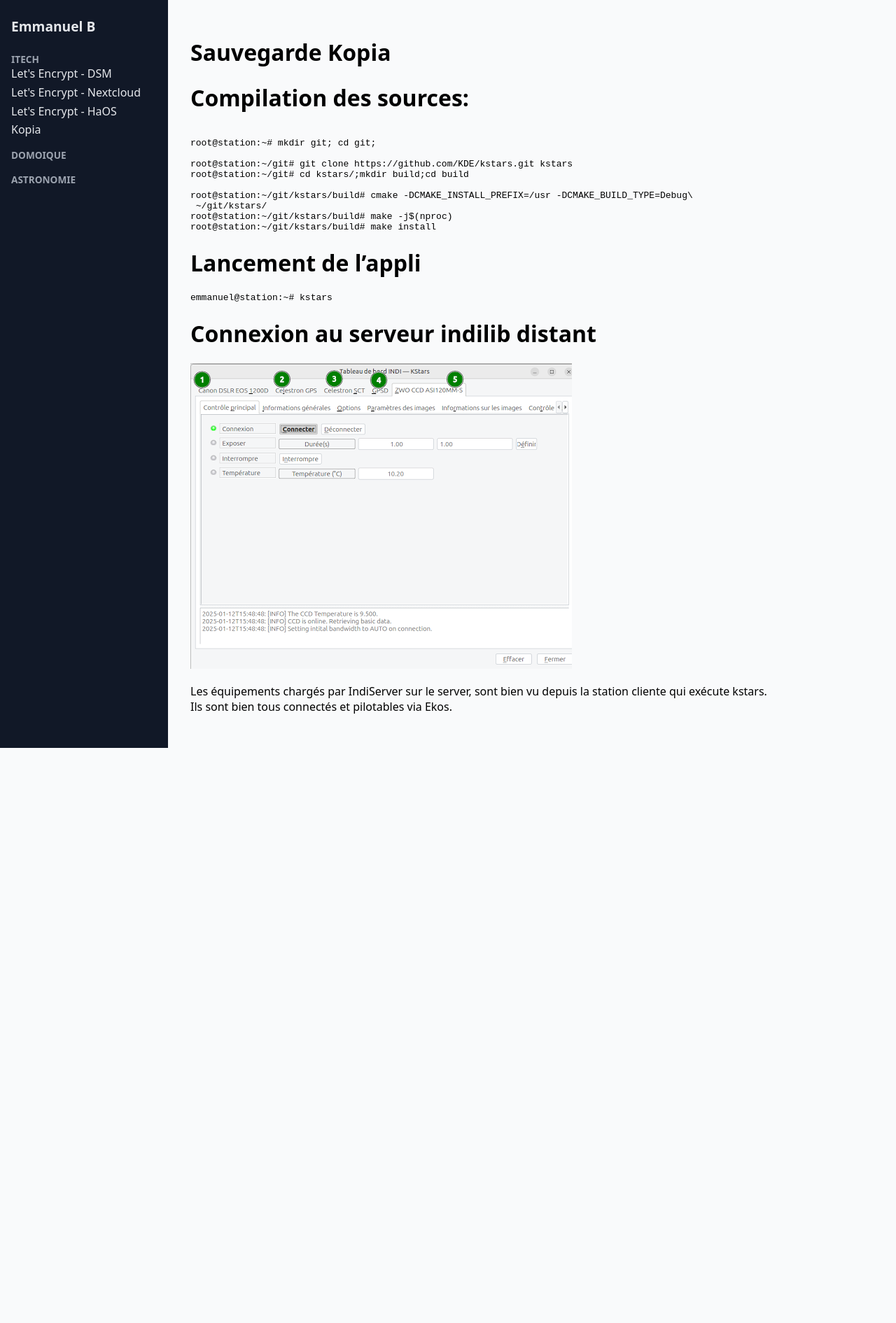
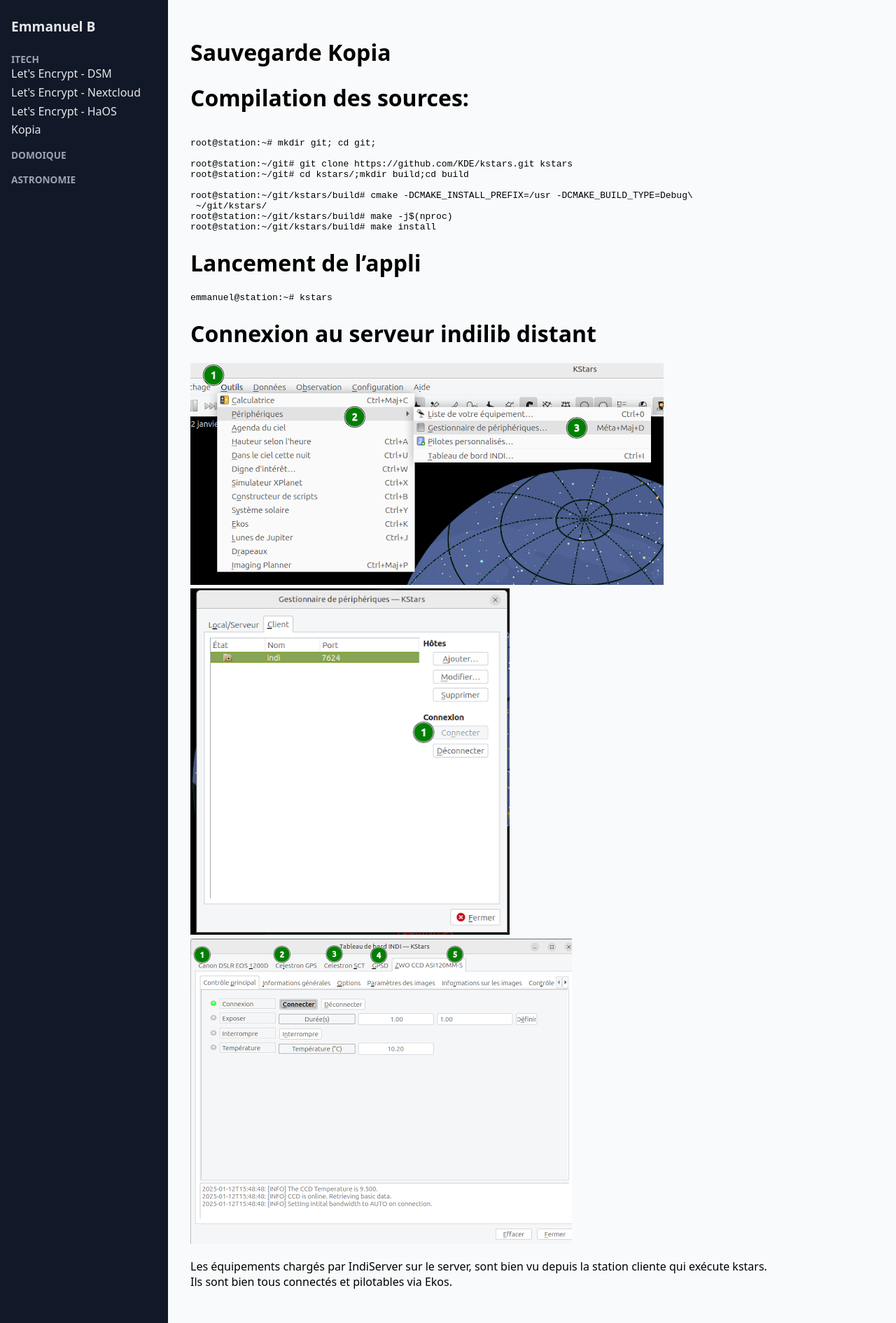
Before and after one commit to CosmicExplorator/cosmicexplorator.github.io, a Jekyll site: the page built from _pages/astronomie/compilUseKstars.md, in a window 1280 px wide. Shown: the whole page at 70% size. Built offline with Jekyll 4.4.1, drawn with Linux system fonts in a browser that asks for light colours; before the commit the page ends 1069 px from its top, so only the background shows below that.

Commit message:
Add images for indilib server connection documentation
Added images to enhance the documentation on connecting to the remote indilib server.

```diff
--- a/_pages/astronomie/compilUseKstars.md
+++ b/_pages/astronomie/compilUseKstars.md
@@ -30,8 +30,8 @@
 
 
 # Connexion au serveur indilib distant
-
-
+![Projet Indilib](/assets/images/compilUseKstars/2025-01-12_20-53.png)
+![Projet Indilib](/assets/images/compilUseKstars/2025-01-12_20-52.png)
 ![Projet Indilib](/assets/images/compilUseKstars/2025-01-12_20-48.png)
 
 Les équipements chargés par IndiServer sur le server, sont bien vu depuis la station cliente qui exécute kstars.  Ils sont bien tous connectés et pilotables via Ekos.
```
